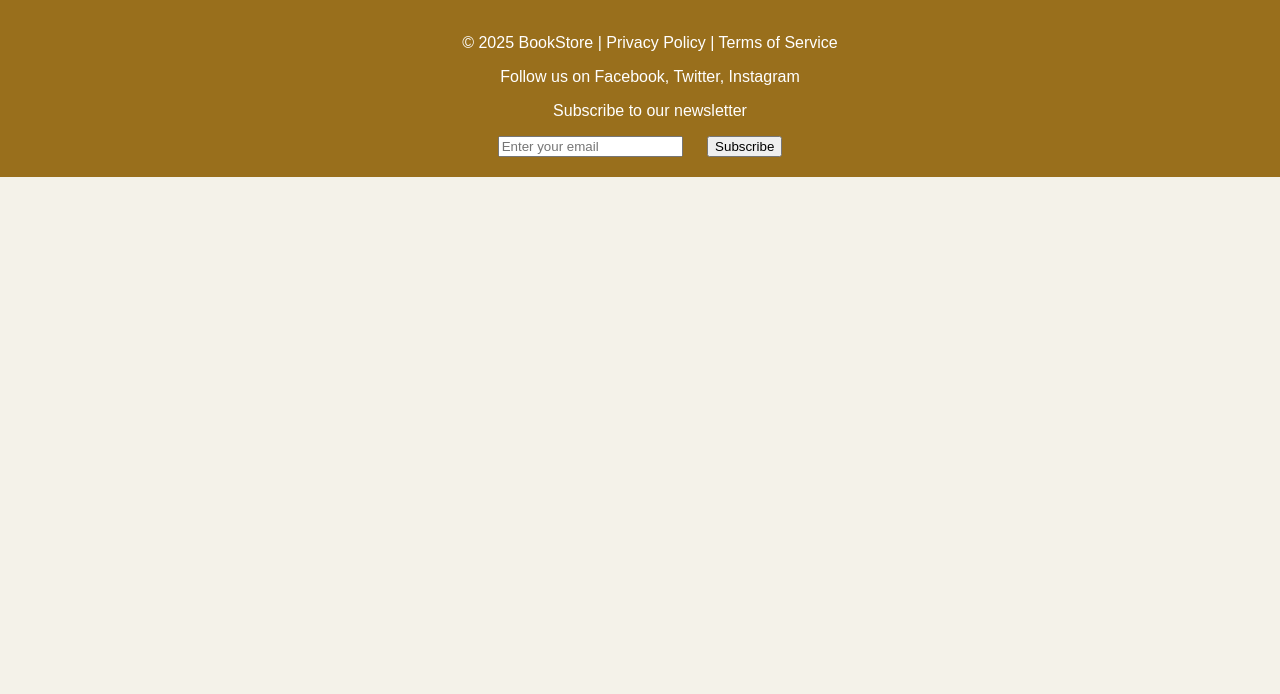
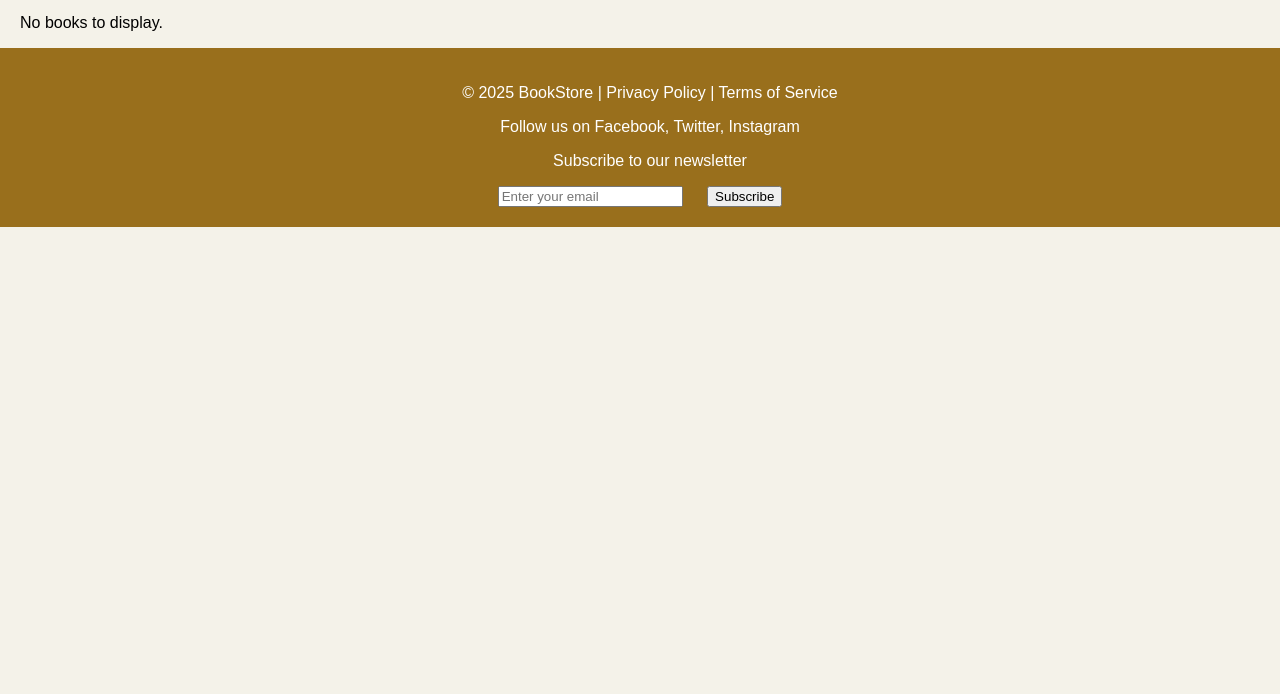
Before and after one commit to g3nke11/book_seller, a website built with Vite: page src/cart.html in a window 1280 px wide. Shown: the part 106-800 px from the top of the page. Built offline with nearby package versions, Linux system fonts and the light colour scheme.

Commit message:
fixing cart

```diff
--- a/src/cart.html
+++ b/src/cart.html
@@ -24,7 +24,7 @@
         </div>
     </header>
 
-    <div id="content">
+    <div id="cart-content">
     </div>
 
     <footer class="footer">
--- a/src/js/cart.js
+++ b/src/js/cart.js
@@ -1,5 +1,5 @@
 function displayBooks(data) {
-  const list = document.getElementById("book-list");
+  const list = document.getElementById("cart-content");
   list.innerHTML = ""; // Clear existing content
 
   if (!data || data.length === 0) {
```
